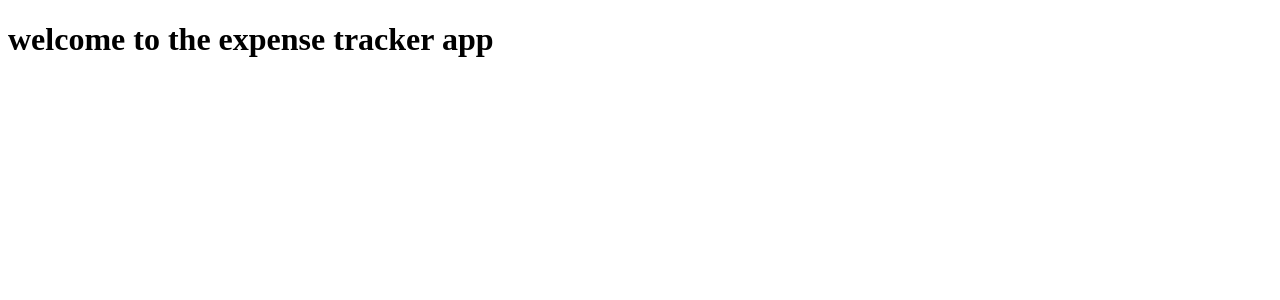
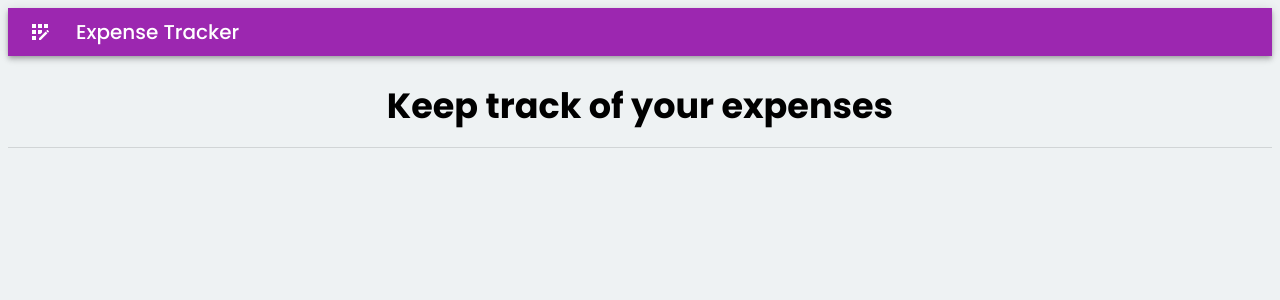
Before and after one commit to akhil1o1/expense-tracker, a React (Create React App) app in the folder client/: page / in a window 1280 px wide. Shown: the top 300 px of the page. Built offline with nearby package versions, Linux system fonts and the light colour scheme.

Commit message:
added appbar and header

```diff
--- a/client/public/index.html
+++ b/client/public/index.html
@@ -2,42 +2,19 @@
 <html lang="en">
   <head>
     <meta charset="utf-8" />
-    <link rel="icon" href="%PUBLIC_URL%/favicon.ico" />
     <meta name="viewport" content="width=device-width, initial-scale=1" />
-    <meta name="theme-color" content="#000000" />
     <meta
       name="description"
       content="Web site created using create-react-app"
     />
-    <link rel="apple-touch-icon" href="%PUBLIC_URL%/logo192.png" />
-    <!--
-      manifest.json provides metadata used when your web app is installed on a
-      user's mobile device or desktop. See https://developers.google.com/web/fundamentals/web-app-manifest/
-    -->
-    <link rel="manifest" href="%PUBLIC_URL%/manifest.json" />
-    <!--
-      Notice the use of %PUBLIC_URL% in the tags above.
-      It will be replaced with the URL of the `public` folder during the build.
-      Only files inside the `public` folder can be referenced from the HTML.
-
-      Unlike "/favicon.ico" or "favicon.ico", "%PUBLIC_URL%/favicon.ico" will
-      work correctly both with client-side routing and a non-root public URL.
-      Learn how to configure a non-root public URL by running `npm run build`.
-    -->
+    <link rel="preconnect" href="https://fonts.googleapis.com">
+    <link rel="preconnect" href="https://fonts.gstatic.com" crossorigin>
+    <link href="https://fonts.googleapis.com/css2?family=Poppins:wght@400;500;700;900&display=swap" rel="stylesheet">
     <title>React App</title>
   </head>
   <body>
     <noscript>You need to enable JavaScript to run this app.</noscript>
     <div id="root"></div>
-    <!--
-      This HTML file is a template.
-      If you open it directly in the browser, you will see an empty page.
 
-      You can add webfonts, meta tags, or analytics to this file.
-      The build step will place the bundled scripts into the <body> tag.
-
-      To begin the development, run `npm start` or `yarn start`.
-      To create a production bundle, use `npm run build` or `yarn build`.
-    -->
   </body>
 </html>
--- /dev/null
+++ b/client/src/App.css
@@ -0,0 +1,3 @@
+body{
+    background-color: rgb(238, 242, 243);
+}
--- a/client/src/App.js
+++ b/client/src/App.js
@@ -1,11 +1,43 @@
 import React from "react";
+import { Box , Stack, TextField, Typography, Divider, AppBar, Toolbar, IconButton } from "@mui/material";
+import AppRegistrationIcon from '@mui/icons-material/AppRegistration';
+import { ThemeProvider, createTheme } from "@mui/material/styles";
+import "./App.css";
+
+
+const theme = createTheme({
+  typography: {
+    fontFamily: [
+      'Poppins', `sans-serif`,
+    ].join(','),
+  },
+});
+
 
 function App() {
-  return (
-    <div className="App">
-      <h1>welcome to the expense tracker app</h1>
-    </div>
-  );
+  return <ThemeProvider theme={theme}>
+  <AppBar position="static" color="secondary">
+  <Toolbar variant="dense">
+    <IconButton edge="start" color="inherit" aria-label="menu" sx={{ mr: 2 }}>
+      <AppRegistrationIcon />
+    </IconButton>
+    <Typography variant="h6" color="inherit" component="div">
+      Expense Tracker
+    </Typography>
+  </Toolbar>
+</AppBar>
+    <Box sx={{ display:"flex" , textAlign: "center", justifyContent:"center", pt:"30px", pb:"20px"}}>
+      <Typography variant="h1" fontSize="35px" fontWeight="700">
+        Keep track of your expenses
+      </Typography>
+    </Box>
+    <Divider orientation="horizontal"/>
+    <Stack direction={{xs:"column", sm:"row"}} spacing={{xs: 1, sm: 2, md: 4}}>
+
+
+    </Stack>
+
+    </ThemeProvider>
 }
 
 export default App;
```
